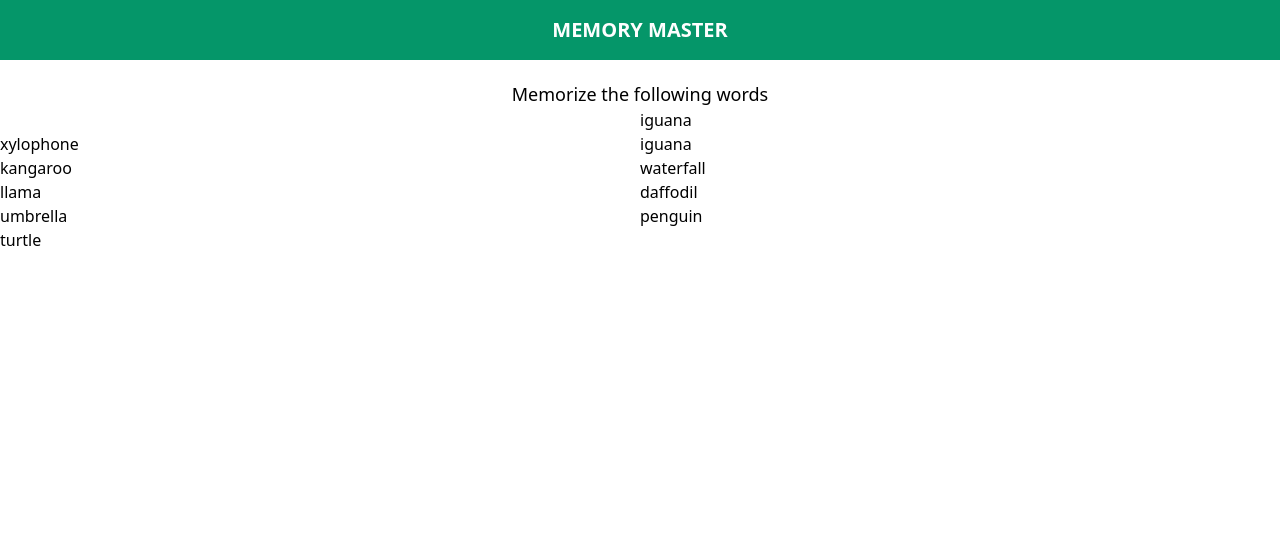
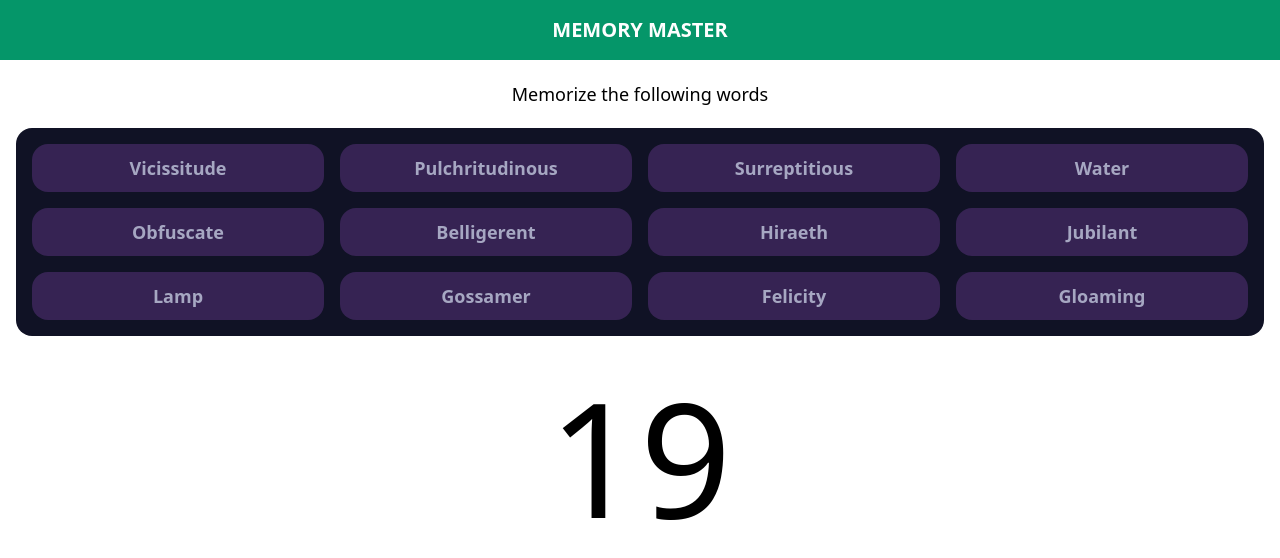
Before and after one commit to Amezan-Adhikari/Memory-master, a plain HTML site: page index.html in a window 1280 px wide. Both pictures are taken after a click on the button "GO". Drawn offline with nearby package versions, Linux system fonts and the light colour scheme.

Commit message:
guessing feature and score

```diff
--- a/scripts/gamecomponent.js
+++ b/scripts/gamecomponent.js
@@ -3,8 +3,9 @@ export function gameComponent(){
     div.classList.add("mainGame");
     div.id = "mainGame";
     div.innerHTML = `
-    <h1 class="text-lg text-center mt-5">Memorize the following words</h1>
-    <div id="gameSpace"><div>
+    <h1 id="heading" class="text-lg text-center my-5">Memorize the following words</h1>
+    <div id="gameSpace" class="grid grid-cols-2 md:grid-cols-4 gap-4">
+    </div>
     `
     return div;
 }
--- /dev/null
+++ b/scripts/guessComponent.js
@@ -0,0 +1,5 @@
+export function guessComponent(){
+    let div = document.createElement("div");
+    div.innerHTML = `
+    `
+}
--- a/scripts/main.js
+++ b/scripts/main.js
@@ -2,23 +2,111 @@ import { gameComponent } from "./gamecomponent.js";
 import { getWords } from "./getwords.js";
 import { createButton } from "./go.js";
 import { state } from "./store.js";
+import { timer } from "./timer.js";
 import { createWords } from "./words.js";
 
 let container = document.getElementById("container");
 
 let button = createButton();
 container.appendChild(button);
-button.onclick = ()=>{
-    state.gameStart = true;
-    startGame();
-    container.removeChild(button);
+button.onclick = () => {
+  state.gameStart = true;
+  startGame();
+  container.removeChild(button);
+};
+
+let wordsKey = [];
+let timeCount ;
+function startGame() {
+  let div = gameComponent();
+  container.appendChild(div);
+  wordsKey = getWords(12);
+  wordsKey.forEach((word) => {
+    document.getElementById("gameSpace").appendChild(createWords(word));
+  });
+
+  let time = 20;
+    timeCount = timer(time);
+  div.appendChild(timeCount);
+  setInterval(()=>{
+      if(time<0)return
+      div.removeChild(timeCount);
+      timeCount = timer(time--);
+      div.appendChild(timeCount);
+  },1000)
+
+  setTimeout(() => {
+    document.getElementById("heading").innerText = "Guess the Words!"
+    timeCount.classList.remove("timer");
+    timeCount.innerHTML = `
+        <input type="text" placeholder="Enter Word Here.." id="inputTab" class="h-10 mx-5 my-10 px-4 outline-none border-2 border-gray-400 rounded-lg focus:border-blue-400" id="h"></input>
+
+        <br>
+        <br>
+        <br>
+        <button class="p-3 px-5 text-center text-md bg-purple-800 mx-5 rounded-lg text-white hover:opacity-70 shadow-lg" id="submit">Submit</button>
+        `;
+    document.getElementById("gameSpace").innerHTML = "";
+    document.getElementById("inputTab").addEventListener("input", (e) => {
+        inputFunction(e);
+      });
+      document.getElementById("submit").addEventListener("click",(e)=>{
+        submitData(e);
+      })
+    wordsKey.forEach((word) => {
+      document.getElementById("gameSpace").appendChild(createWords(""));
+    });
+  },21000);
 }
 
-function startGame(){
-    let div = gameComponent();
-    container.appendChild(div);
-    getWords(10).forEach(word=>{
-        document.getElementById("gameSpace").appendChild(createWords(word));
-    })
 
+function inputFunction(e) {
+  let guess = e.target.value;
+
+  wordsKey.forEach((word,index) => {
+    if (guess.toLowerCase() == word.toLowerCase()){
+
+        document.getElementById("gameSpace").childNodes[index].innerText = word;
+        document.getElementById("gameSpace").childNodes[index].classList.add("green")
+        e.target.value = '';
+    };
+  });
 }
+
+
+function submitData(e){
+    let correctGuess = 0;
+    wordsKey.forEach((word,index) => {
+
+            document.getElementById("gameSpace").childNodes[index].innerText = word;
+
+            if(document.getElementById("gameSpace").childNodes[index].classList.contains("green")){
+                document.getElementById("gameSpace").childNodes[index].classList.add("green");
+                correctGuess++;
+            }
+            else{
+                document.getElementById("gameSpace").childNodes[index].classList.add("red");
+            }
+
+            e.target.value = '';
+
+      });
+
+      timeCount.innerHTML = `
+      <h1 class="text-center my-4"></h1>
+
+            <h1 class="text-xl font-black text-center">${correctGuess}/12</h1>
+
+<br><br>
+    <button class="p-3 px-5 text-center text-md bg-purple-800 mx-5 rounded-lg text-white hover:opacity-70 shadow-lg" id="restart">Restart</button>
+      `;
+
+      document.getElementById("heading").innerText = "Great job :"
+
+      document.getElementById("restart").addEventListener("click",restartGame);
+}
+
+
+function restartGame(){
+    window.location.reload();
+}
--- a/scripts/store.js
+++ b/scripts/store.js
@@ -3,43 +3,25 @@ export const state = {
 }
 
 export const words = [
-    "apple",
-    "banana",
-    "cat",
-    "dog",
-    "elephant",
-    "frog",
-    "giraffe",
-    "house",
-    "ice cream",
-    "jungle",
-    "kangaroo",
-    "lemon",
-    "mountain",
-    "notebook",
-    "ocean",
-    "penguin",
-    "quartz",
-    "rabbit",
-    "sapphire",
-    "turtle",
-    "umbrella",
-    "violet",
-    "waterfall",
-    "xylophone",
-    "yacht",
-    "zebra",
-    "aardvark",
-    "bungalow",
-    "cactus",
-    "daffodil",
-    "eclipse",
-    "falcon",
-    "gazelle",
-    "hibiscus",
-    "iguana",
-    "jaguar",
-    "kiwi",
-    "llama",
-    "marmalade",
+"Aberrant", "Banquet", "Celestial", "Dapper", "Effervescent",
+    "Apple", "Banana", "Cat", "Dog", "Elephant",
+    "Fish", "Garden", "Happy", "Ice cream", "Jump",
+    "Kite", "Lemon", "Mountain", "Nest", "Orange",
+    "Piano", "Quiet", "Rainbow", "Sun", "Tree",
+    "Umbrella", "Violin", "Water", "Xylophone", "Yellow",
+    "Zebra", "Ball", "Car", "Dance", "Egg",
+    "Flower", "Guitar", "Hat", "Island", "Jelly",
+    "Key", "Lamp", "Moon", "Notebook", "Ocean",
+    "Pencil", "Queen", "Robot", "Star", "Train",
+    "Ebullient", "Felicity", "Gossamer", "Halcyon", "Idyllic",
+    "Jubilant", "Kaleidoscope", "Luminous", "Majestic", "Nefarious",
+    "Obfuscate", "Pulchritudinous", "Quintessential", "Rambunctious", "Sagacious",
+    "Tranquil", "Umbra", "Voracious", "Winsome", "Xanadu",
+    "Yggdrasil", "Zealous", "Aurora", "Bamboozle", "Capricious",
+    "Denouement", "Ephemeral", "Felicitous", "Gloaming", "Hiraeth",
+    "Ineffable", "Juxtaposition", "Kismet", "Lugubrious", "Mellifluous",
+    "Nebula", "Oblivion", "Panacea", "Quiescent", "Reticent",
+    "Surreptitious", "Talisman", "Ubiquity", "Vicissitude", "Whimsy",
+    "Xenogenesis", "Yugen", "Zaftig", "Anomaly", "Belligerent",
+    "Cacophony", "Desultory", "Ebullience", "Facetious",
   ];
--- /dev/null
+++ b/scripts/timer.js
@@ -0,0 +1,8 @@
+export function timer(x){
+
+    let timer = document.createElement("div")
+    timer.classList.add("timer");
+    timer.innerText = x;
+
+    return timer;
+}
--- a/style.css
+++ b/style.css
@@ -21,6 +21,33 @@
 
 
 #gameSpace{
-    display: grid;
-    grid-template-columns: 1fr 1fr;
+    margin-inline: 1rem;
+    padding: 1rem;
+    background-color: rgb(16, 18, 37);
+    border-radius: 1rem;
+    gap: 1rem;
 }
+
+.wordBox{
+    width: 100%;
+    padding-top: 0.7rem;
+    height: 3rem;
+    text-align: center;
+    color: rgb(166, 167, 194);
+    border-radius: 1rem;
+    font-size: large;
+    font-weight: 600;
+    background: #362353;
+}
+.timer{
+    text-align: center;
+    font-size: 10rem;
+}
+
+.green{
+    color: rgb(71, 164, 71);
+}
+
+.red{
+    color: rgb(224, 103, 103);
+}
```
